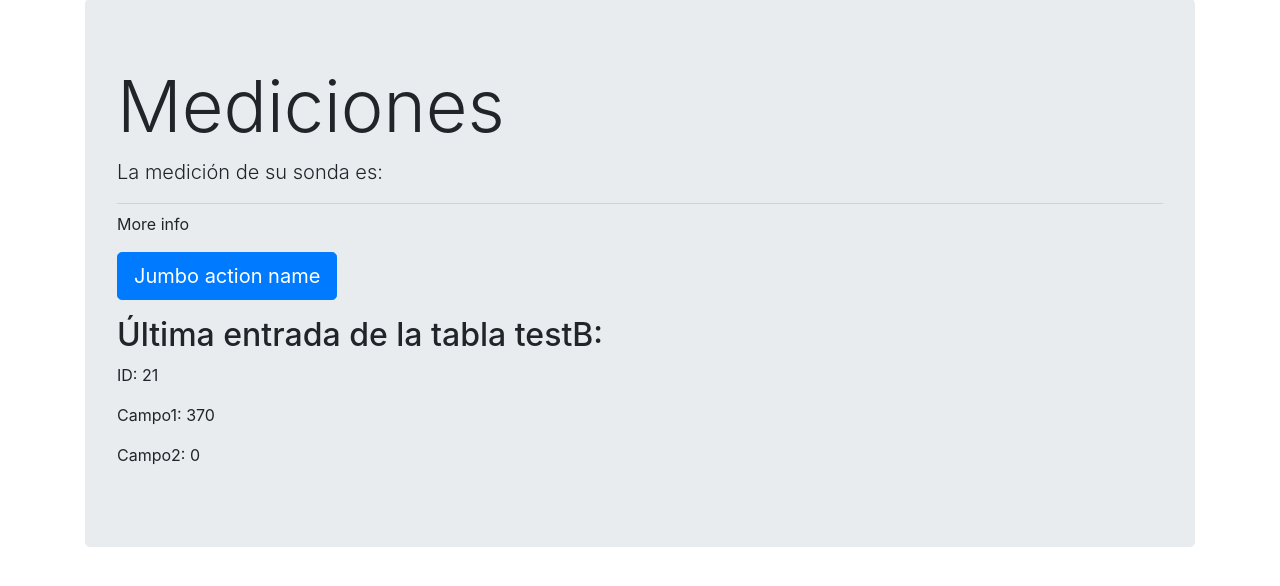
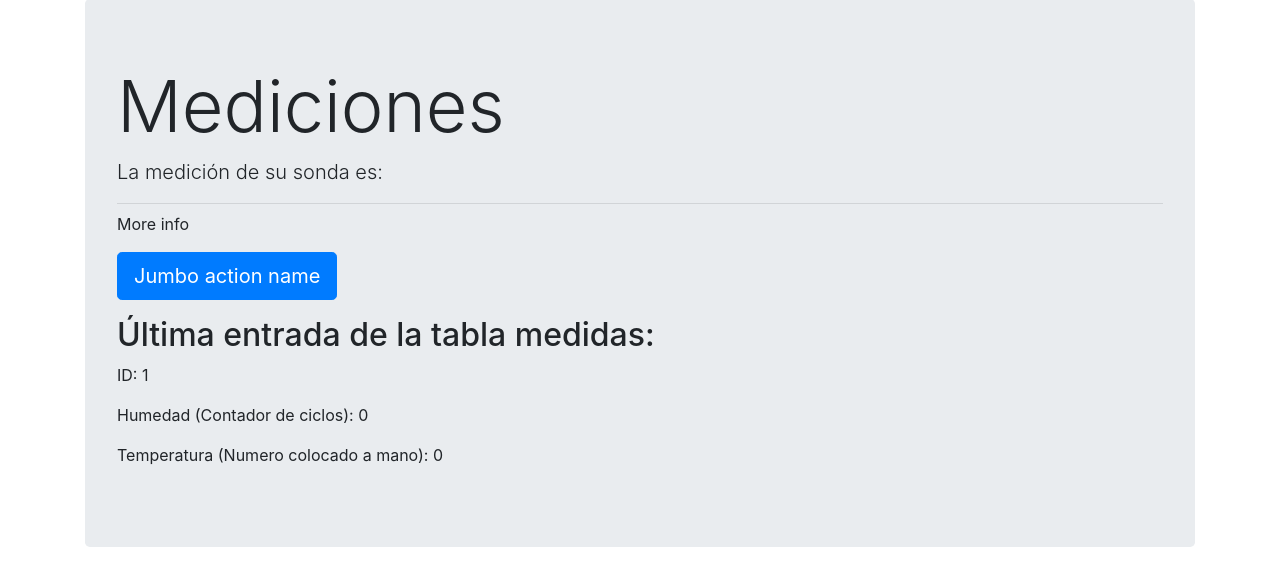
Before and after one commit to carles2002/servidor, a PHP site: page /user/inicio.php in a window 1280 px wide. Shown: the part 81-667 px from the top of the page. Run offline with PHP 8.4, Linux system fonts and the light colour scheme; the visitor is signed in with stand-in values (Sample User, id 1); data comes from the database, SQL or seed files in the repository.

Commit message:
Nuevas modificaciones de funcionamiento
Se ha redirigido el trafico hacia la base de datos real

```diff
--- a/bd/controlador.php
+++ b/bd/controlador.php
@@ -13,7 +13,7 @@ if ($conn->connect_error) {
 }
 
 // Realiza la consulta SQL para obtener la última entrada de la tabla testB
-$sql = "SELECT * FROM testB ORDER BY id DESC LIMIT 1"; // Ordena por ID de forma descendente y limita a 1 resultado
+$sql = "SELECT * FROM medicion ORDER BY id DESC LIMIT 1"; // Ordena por ID de forma descendente y limita a 1 resultado
 
 $result = $conn->query($sql);
 
--- a/bd/recibir_json.php
+++ b/bd/recibir_json.php
@@ -20,7 +20,7 @@ if ($conn->connect_error) {
 }
 
 // Prepara la consulta SQL para insertar los datos en la tabla
-$sql = "INSERT INTO testB (major, minor) VALUES ('$clave1', '$clave2')";
+$sql = "INSERT INTO medicion (Humedad, Temperatura) VALUES ('$clave1', '$clave2')";
 
 if ($conn->query($sql) === TRUE) {
     // Los datos se insertaron correctamente en la base de datos
--- a/template/cabecera.php
+++ b/template/cabecera.php
@@ -2,7 +2,7 @@
 <html lang="es">
 <head>
     <meta charset="UTF-8">
-    <title>Proyecto 3A Zpasgon</title>
+    <title>Proyecto 3A cmarfem</title>
     <meta name="viewport" content="width=device-width, initial-scale=1.0">
     <link rel="stylesheet" href="../css/bootstrap.min.css" />
 </head>
--- a/user/inicio.php
+++ b/user/inicio.php
@@ -45,13 +45,13 @@ session_start();
                     include '../bd/controlador.php';
 
                     if (!empty($row)) {
-                        echo "<h2>Última entrada de la tabla testB:</h2>";
-                        echo "<p>ID: " . $row["ID"] . "</p>";
-                        echo "<p>Campo1: " . $row["major"] . "</p>"; // Reemplaza "campo1" con el nombre de tu columna
-                        echo "<p>Campo2: " . $row["minor"] . "</p>"; // Reemplaza "campo2" con el nombre de tu columna
+                        echo "<h2>Última entrada de la tabla medidas:</h2>";
+                        echo "<p>ID: " . $row["id"] . "</p>";
+                        echo "<p>Humedad (Contador de ciclos): " . $row["Humedad"] . "</p>"; // Reemplaza "campo1" con el nombre de tu columna
+                        echo "<p>Temperatura (Numero colocado a mano): " . $row["Temperatura"] . "</p>"; // Reemplaza "campo2" con el nombre de tu columna
                         // Agrega más campos según sea necesario
                     } else {
-                        echo "<p>No se encontraron entradas en la tabla testB.</p>";
+                        echo "<p>No se encontraron entradas en la tabla medicion.</p>";
                     }
                     ?>
                 </div>
```
